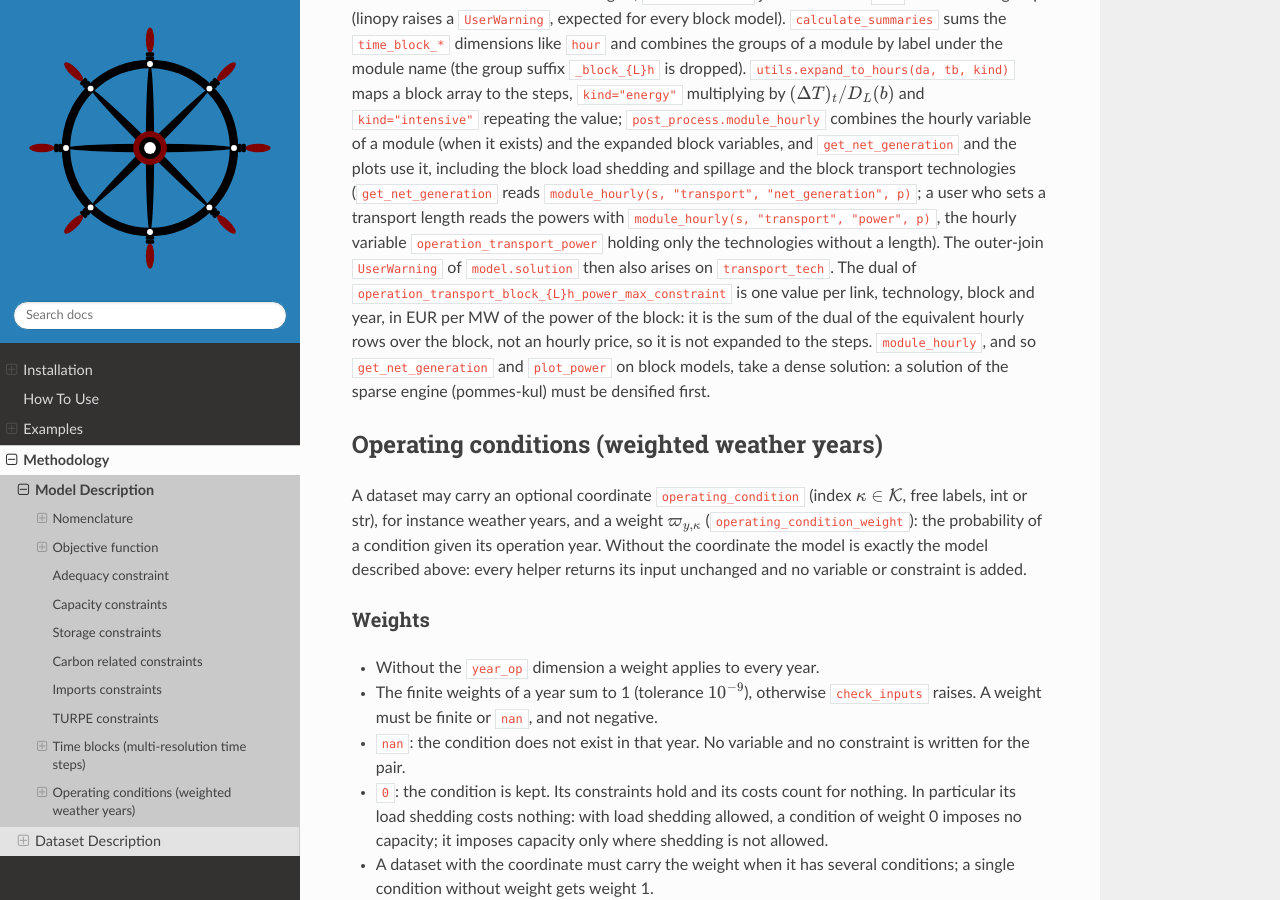
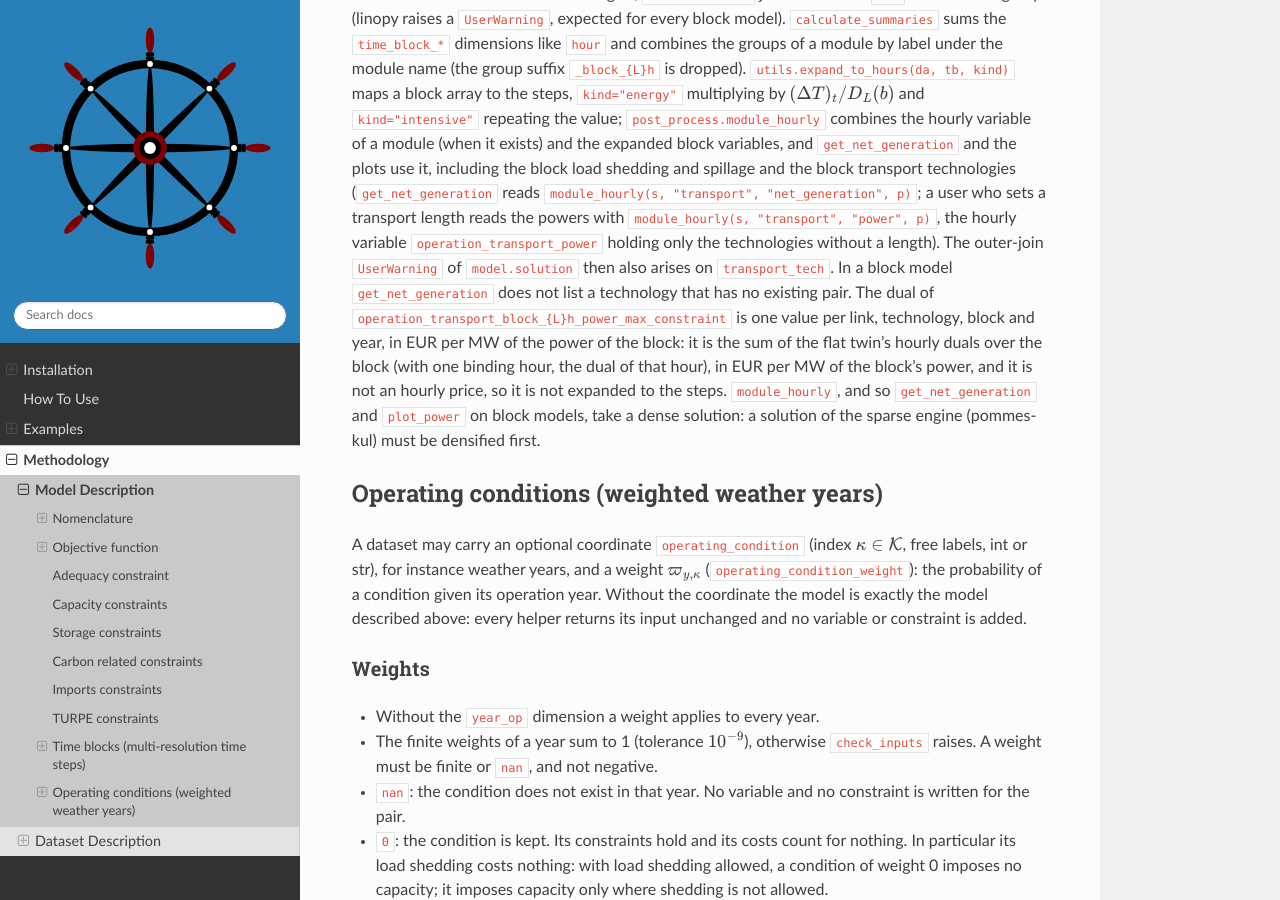
Before and after one commit to qraillard/pommes-kuleuven, a Sphinx documentation site: the page built from docs/source/methodology/model_description.rst, in a window 1280 px wide and 900 px high, scrolled down 12609 px. Built offline with Sphinx 7.4.7 and the Read the Docs theme 3.1.0, drawn with Linux system fonts in a browser that asks for light colours; pages that are not in the unit, such as notebooks, are missing from menus; some of the changed text lies outside the part shown.

Commit message:
Transport blocks Task 9: review Minors (docs, helper builder)
Assisted-by: Claude

```diff
--- a/docs/source/methodology/model_description.rst
+++ b/docs/source/methodology/model_description.rst
@@ -832,9 +832,11 @@ use it, including the block load shedding and spillage and the block transport t
 reads ``module_hourly(s, "transport", "net_generation", p)``; a user who sets a transport length reads the powers with
 ``module_hourly(s, "transport", "power", p)``, the hourly variable ``operation_transport_power`` holding only the
 technologies without a length). The outer-join ``UserWarning`` of ``model.solution`` then also arises on
-``transport_tech``. The dual of ``operation_transport_block_{L}h_power_max_constraint`` is one value per link,
-technology, block and year, in EUR per MW of the power of the block: it is the sum of the dual of the equivalent hourly
-rows over the block, not an hourly price, so it is not expanded to the steps. ``module_hourly``, and so ``get_net_generation`` and
+``transport_tech``. In a block model ``get_net_generation`` does not list a technology that has no existing pair. The
+dual of ``operation_transport_block_{L}h_power_max_constraint`` is one value per link,
+technology, block and year, in EUR per MW of the power of the block: it is the sum of the flat twin's hourly duals over the
+block (with one binding hour, the dual of that hour), in EUR per MW of the block's power, and it is not an hourly
+price, so it is not expanded to the steps. ``module_hourly``, and so ``get_net_generation`` and
 ``plot_power`` on block models, take a dense solution: a solution of the sparse engine (pommes-kul) must be densified
 first.
 
```
Also changed, not shown: other parts of docs/source/methodology/model_description.rst (+1 -1 lines), 2 other files.
